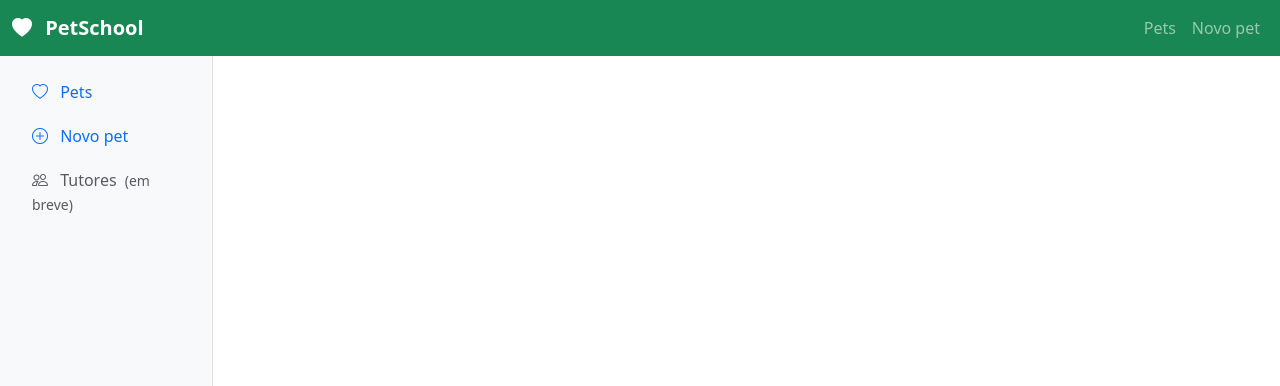
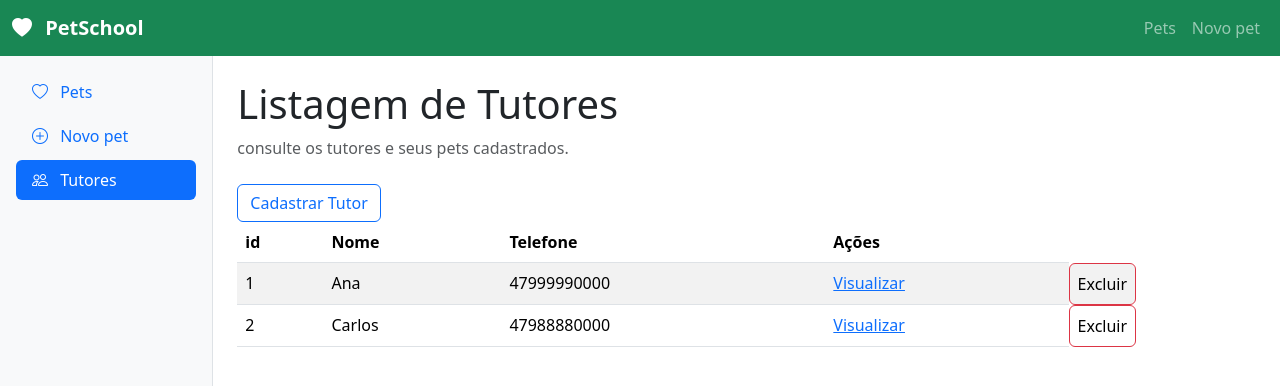
Before and after one commit to Bianca161/hotel-pets, a Vue app: page /tutores in a window 1280 px wide. Shown: the top 386 px of the page. Built offline with nearby package versions, Linux system fonts and the light colour scheme; data requests are answered from the project's data file.

Commit message:
feat: adição de funcionalidades para gerenciamento de tutores, incluindo listagem e detalhes

```diff
--- a/src/components/layout/AppSidebar.vue
+++ b/src/components/layout/AppSidebar.vue
@@ -29,16 +29,17 @@ import { RouterLink } from 'vue-router';
         Novo pet
       </RouterLink>
 
-      <span
-        class="nav-link text-body-secondary"
-        aria-disabled="true"
+   <RouterLink
+        class="nav-link"
+        active-class="active"
+        to="/tutores"
       >
         <i
           class="bi bi-people me-2"
           aria-hidden="true"
         ></i>
-        Tutores <small class="ms-1">(em breve)</small>
-      </span>
+        Tutores
+    </RouterLink>
     </div>
   </nav>
 </template>
--- a/src/router/index.js
+++ b/src/router/index.js
@@ -22,6 +22,23 @@ const router = createRouter({
       name: 'detalhes-pet',
       component: () => import('../views/PetDetailsView.vue'),
     },
+
+    // Rotas para tutores
+    {
+      path: '/tutores',
+      name: 'tutores',
+      component: () => import('../views/TutorView.vue'),
+    },
+     {
+      path: '/tutores/novo',
+      name: 'novo-tutor',
+      component: () => import('../views/addTutorView.vue'),
+    },
+    {
+      path: '/tutores/:id',
+      name: 'detalhes-tutor',
+      component: () => import('../views/TutorDetailsView.vue'),
+    },
   ],
 });
 
--- /dev/null
+++ b/src/views/TutorView.vue
@@ -0,0 +1,65 @@
+<script setup>
+import { onMounted, ref } from 'vue';
+import { RouterLink } from 'vue-router';
+
+const tutores = ref([]); // lista de tutores vazia;
+
+// chamando a minha API geral:
+const API_URL = 'http://localhost:3000';
+
+// chamar a minha API para listar todos os tutores;
+async function carregarDados() {
+  const respostaTutores = await fetch(`${API_URL}/tutores`);
+  tutores.value = await respostaTutores.json();
+
+  console.table(tutores.value);
+}
+
+onMounted(carregarDados);
+</script>
+
+<template>
+  <div>
+    <header class="mb-4">
+      <h1 class="text-2xl font-bold">Listagem de Tutores</h1>
+      <p class="text-body-secondary mb-0">
+        consulte os tutores e seus pets cadastrados.
+      </p>
+    </header>
+
+    <RouterLink
+      class="btn btn-outline-primary"
+      to="tutores/novo"
+    >
+      Cadastrar Tutor
+    </RouterLink>
+
+    <table class="table table-striped table-hover">
+      <thead>
+        <tr>
+          <th>id</th>
+          <th>Nome</th>
+          <th>Telefone</th>
+          <th>Ações</th>
+        </tr>
+      </thead>
+      <tbody>
+        <tr
+          v-for="tutor in tutores"
+          :key="tutor.id"
+        >
+          <td>{{ tutor.id }}</td>
+          <td>{{ tutor.nome }}</td>
+          <td>{{ tutor.telefone }}</td>
+          <td><RouterLink :to="`tutores/${tutor.id}`">Visualizar</RouterLink></td>
+          <button
+            class="btn btn-danger"
+            @click="excluirPet(pet.id)"
+          >
+            Excluir
+          </button>
+        </tr>
+      </tbody>
+    </table>
+  </div>
+</template>
```
Also changed, not shown: src/views/TutorDetailsView.vue (added), src/views/addTutorView.vue (added).
